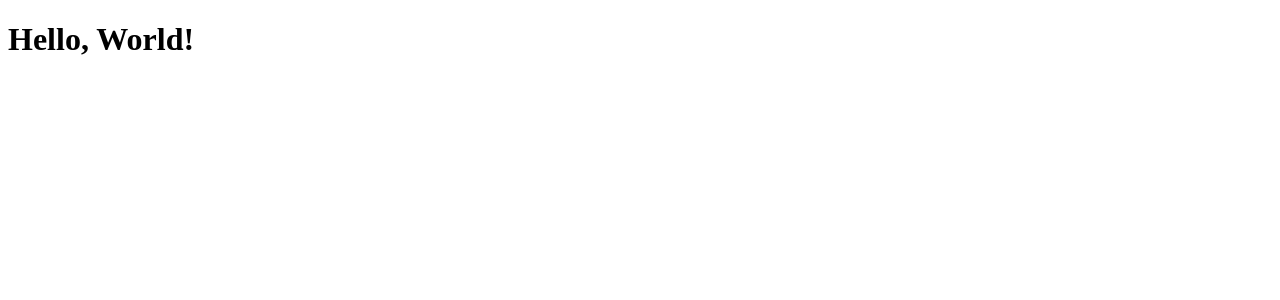
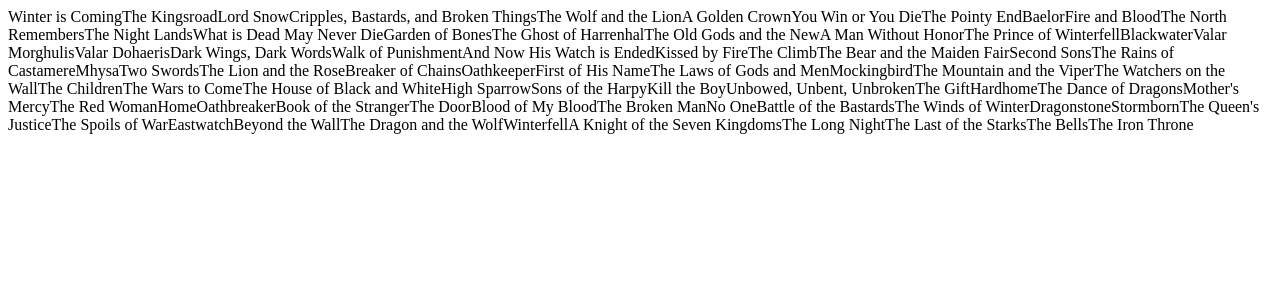
Before and after one commit to sgnahore/TV-Shows-Project, a React (Create React App) app: page / in a window 1280 px wide. Shown: the top 300 px of the page. Built offline with nearby package versions, Linux system fonts and the light colour scheme.

Commit message:
names constant added

```diff
--- a/src/App.tsx
+++ b/src/App.tsx
@@ -1,11 +1,23 @@
-import { greet } from "./utils/greet";
 import episodes from "./episodes.json"
+//import { IEpisode } from "./IEpisodeTypes";
 
-console.log(`Imported ${episodes.length} episode(s)`);
-console.log(`First episode's name is ${episodes[0].name}`);
+// console.log(`Imported ${episodes.length} episode(s)`);
+// console.log(`First episode's name is ${episodes[0].name}`);
 
 function App(): JSX.Element {
-  return <h1>{greet("World")}</h1>;
+
+  const names: string[] = [];
+  episodes.forEach((episode) => {
+    names.push(episode.name);
+  });
+
+
+
+  return (
+    <>
+    {names}
+    </>
+  )
 }
 
 export default App;
--- a/src/utils/greet.ts
+++ b/src/utils/greet.ts
@@ -1,3 +1,3 @@
-export function greet(name: string): string {
-  return `Hello, ${name}!`;
-}
+// export function greet(name: string): string {
+//   return `Hello, ${name}!`;
+// }
```
Also changed, not shown: src/IEpisodeTypes.ts (indentation only).
